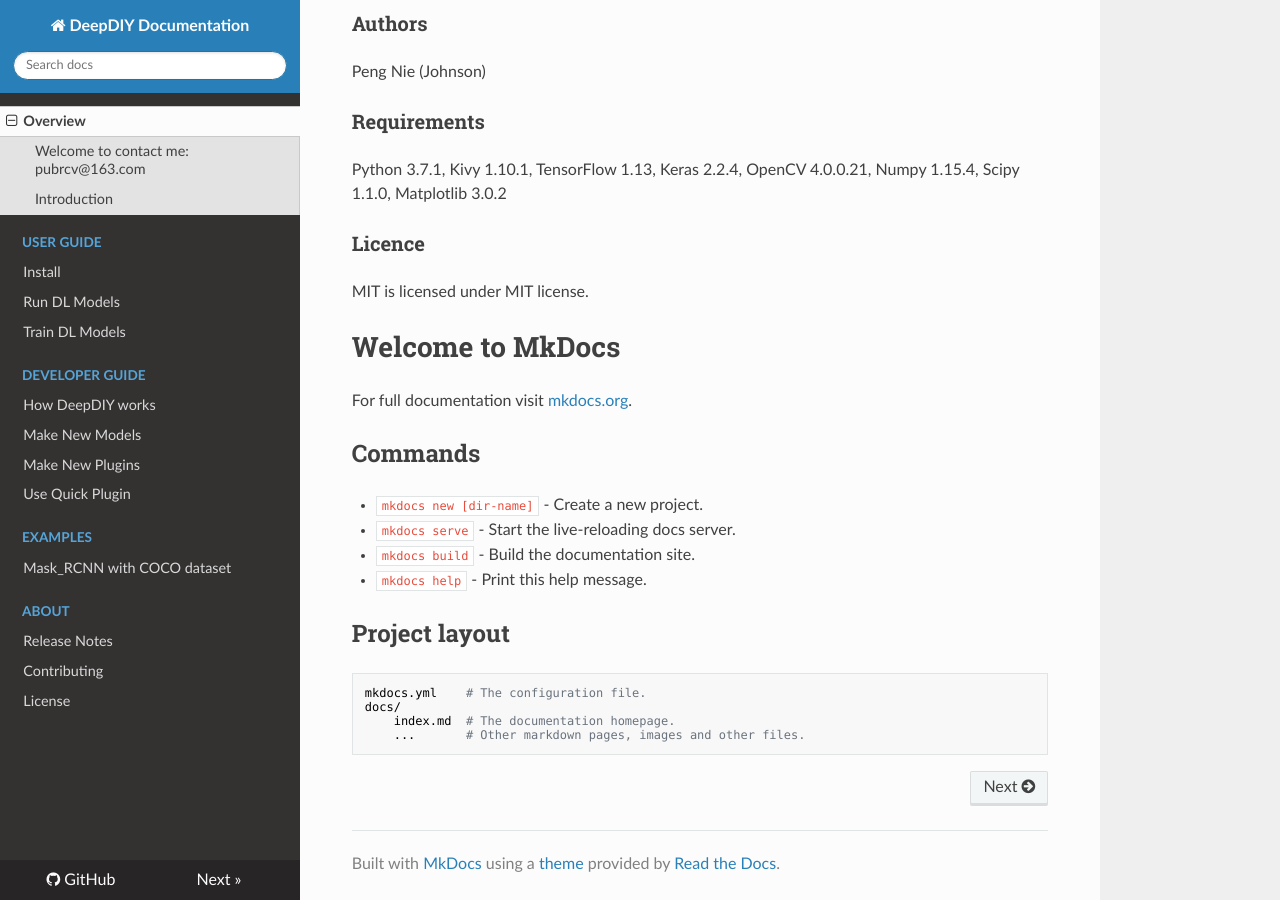
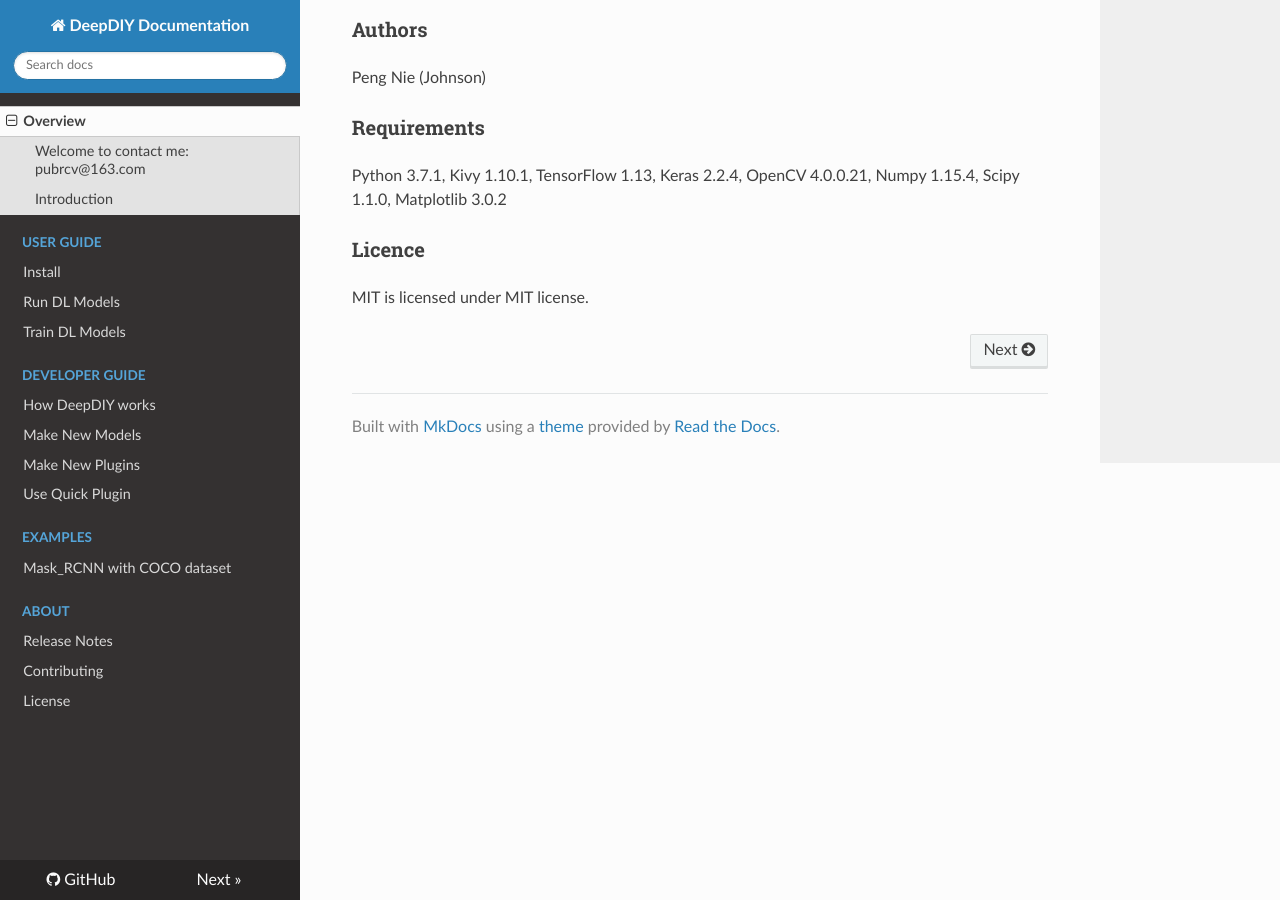
Before and after one commit to deepdiy/deepdiy, an MkDocs documentation site: the page built from docs/pages/index.md, in a window 1280 px wide and 900 px high, scrolled down 5890 px. Built offline with MkDocs 1.6.1, drawn with Linux system fonts in a browser that asks for light colours; nearby versions of some CDN libraries.

Commit message:
doc(docs-index.md):update

```diff
--- a/docs/pages/index.md
+++ b/docs/pages/index.md
@@ -9,7 +9,7 @@
 
 ### Welcome to contact me: pubrcv@163.com
 
-### Introduction
+## Introduction
 
 This is an open source project to help people who are trying to use Deep Neural Network model for image processing but  troubled by programming or computation resources. With DeepDIY, you can:
 
@@ -150,20 +150,3 @@
 ### Licence
 
 MIT is licensed under MIT license.
-# Welcome to MkDocs
-
-For full documentation visit [mkdocs.org](https://mkdocs.org).
-
-## Commands
-
-* `mkdocs new [dir-name]` - Create a new project.
-* `mkdocs serve` - Start the live-reloading docs server.
-* `mkdocs build` - Build the documentation site.
-* `mkdocs help` - Print this help message.
-
-## Project layout
-
-    mkdocs.yml    # The configuration file.
-    docs/
-        index.md  # The documentation homepage.
-        ...       # Other markdown pages, images and other files.
```
